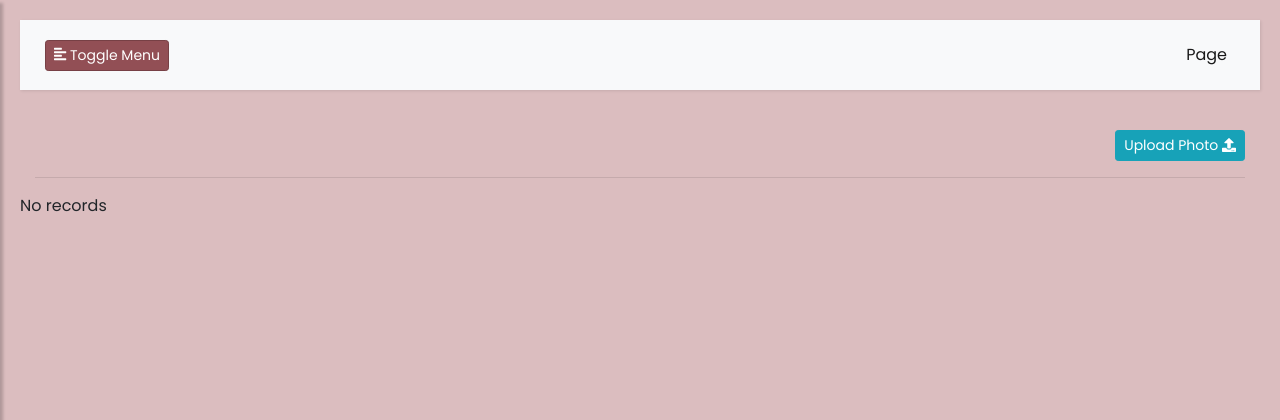
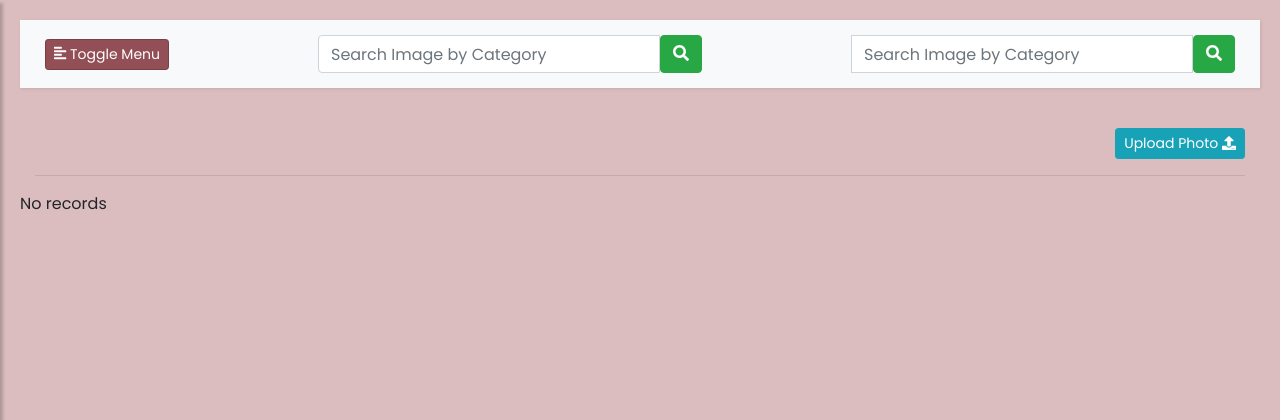
Before and after one commit to KenThumi/galleryApp, a Django app: page / in a window 1280 px wide. Shown: the top 420 px of the page. Run offline with Django 3.2, Linux system fonts and the light colour scheme; data that the repository does not hold is empty; some libraries are stand-ins or nearby versions.

Commit message:
Search category enabled

```diff
--- a/photos/templates/base.html
+++ b/photos/templates/base.html
@@ -56,7 +56,47 @@
                         <i class="fas fa-align-left"></i>
                         <span>Toggle Menu</span>
                     </button>
-                    <button class="btn btn-dark d-inline-block d-lg-none ml-auto" type="button" data-toggle="collapse" data-target="#navbarSupportedContent" aria-controls="navbarSupportedContent" aria-expanded="false" aria-label="Toggle navigation">
+
+                    <div>
+                        <form class="navbar-form" role="search" action="#">
+
+                            <div class="input-group">
+                              <input type="text" class="form-control " placeholder="Search Image by Category" name="article">
+                              <div class="input-group-btn">
+                                <button class="btn btn-success" type="submit"><i class="fas fa-search"></i></button>
+                              </div>
+                            </div>
+
+                          </form>
+                    </div>
+
+                    <div class="float-right">
+                        <form class="navbar-form" role="search" action="{% url 'search_category'%}" method="POST">
+
+                            <div class="input-group">
+                                {% csrf_token %}
+                              <input type="text" class="form-control " placeholder="Search Image by Category" name="search" required>
+                              <div class="input-group-btn">
+                                <button class="btn btn-success " type="submit"><i class="fas fa-search"></i></button>
+                              </div>
+                            </div>
+
+                          </form>
+                          <!-- <form class="navbar-form" role="search" action="#">
+
+                            <div class="input-group">
+                              <input type="text" class="form-control" placeholder="Search Article" name="article">
+                              <div class="input-group-btn">
+                                <button class="btn btn-default" type="submit"><i class="glyphicon glyphicon-search"></i></button>
+                              </div>
+                            </div>
+
+                          </form> -->
+                    </div>
+
+
+
+                    <!-- <button class="btn btn-dark d-inline-block d-lg-none ml-auto" type="button" data-toggle="collapse" data-target="#navbarSupportedContent" aria-controls="navbarSupportedContent" aria-expanded="false" aria-label="Toggle navigation">
                         <i class="fas fa-align-justify"></i>
                     </button>
 
@@ -67,7 +107,7 @@
                             </li>
 
                         </ul>
-                    </div>
+                    </div> -->
                 </div>
             </nav>
 
--- a/photos/templates/index.html
+++ b/photos/templates/index.html
@@ -17,7 +17,7 @@
         <hr>
        </div>
 
-
+       <!-- flash messages -->
        {% if messages %}
        <div class="col-12">
 
@@ -31,6 +31,16 @@
        </div>
         {% endif %}
 
+       <!-- search results -->
+        {% if search_results %}
+        <div class="col-12">
+            <h4 class="text-center">
+                    {{search_results}}
+                </h4>
+        </div>
+        {%endif%}
+
+        <!-- results -->
        {%for image in images %}
        <div class="col-md-4">
                 <div class="card mb-3" style="width: 100%;">
--- a/photos/urls.py
+++ b/photos/urls.py
@@ -6,5 +6,6 @@
     # url('^$',views.welcome,name = 'welcome'),
     path('',views.home,name = 'home'),
     path('upload',views.upload, name='upload'),
-    path('edit/<int:image_id>',views.edit, name='edit')
+    path('edit/<int:image_id>',views.edit, name='edit'),
+    path('search_category',views.search_category, name='search_category')
 ]
--- a/photos/views.py
+++ b/photos/views.py
@@ -90,3 +90,20 @@
     ctx = {'form':form}
 
     return render(request,'upload.html',ctx)
+
+
+
+def search_category(request):
+    # pass  #__contains
+    if request.method=='POST':
+
+        needle = request.POST['search']
+
+        images=Image.search_category(needle)
+
+        ctx = {'images':images, 'search_results':f'Search Results ({images.count()})'}
+
+
+        return render(request,'index.html', ctx)
+
+    return redirect('home')
```
Also changed, not shown: photos/models.py (+11 -5 lines), photos/tests.py (+11 -0 lines).
